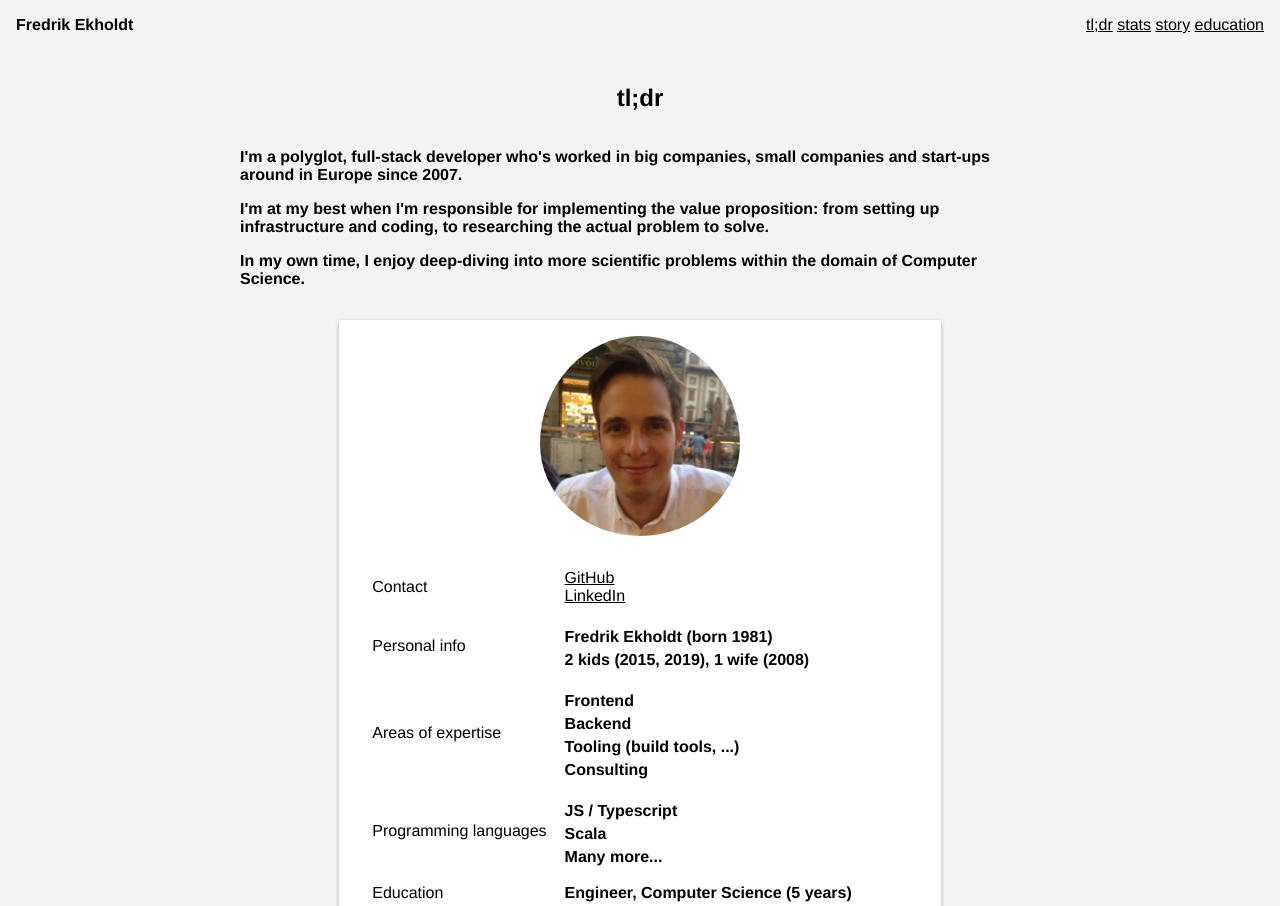
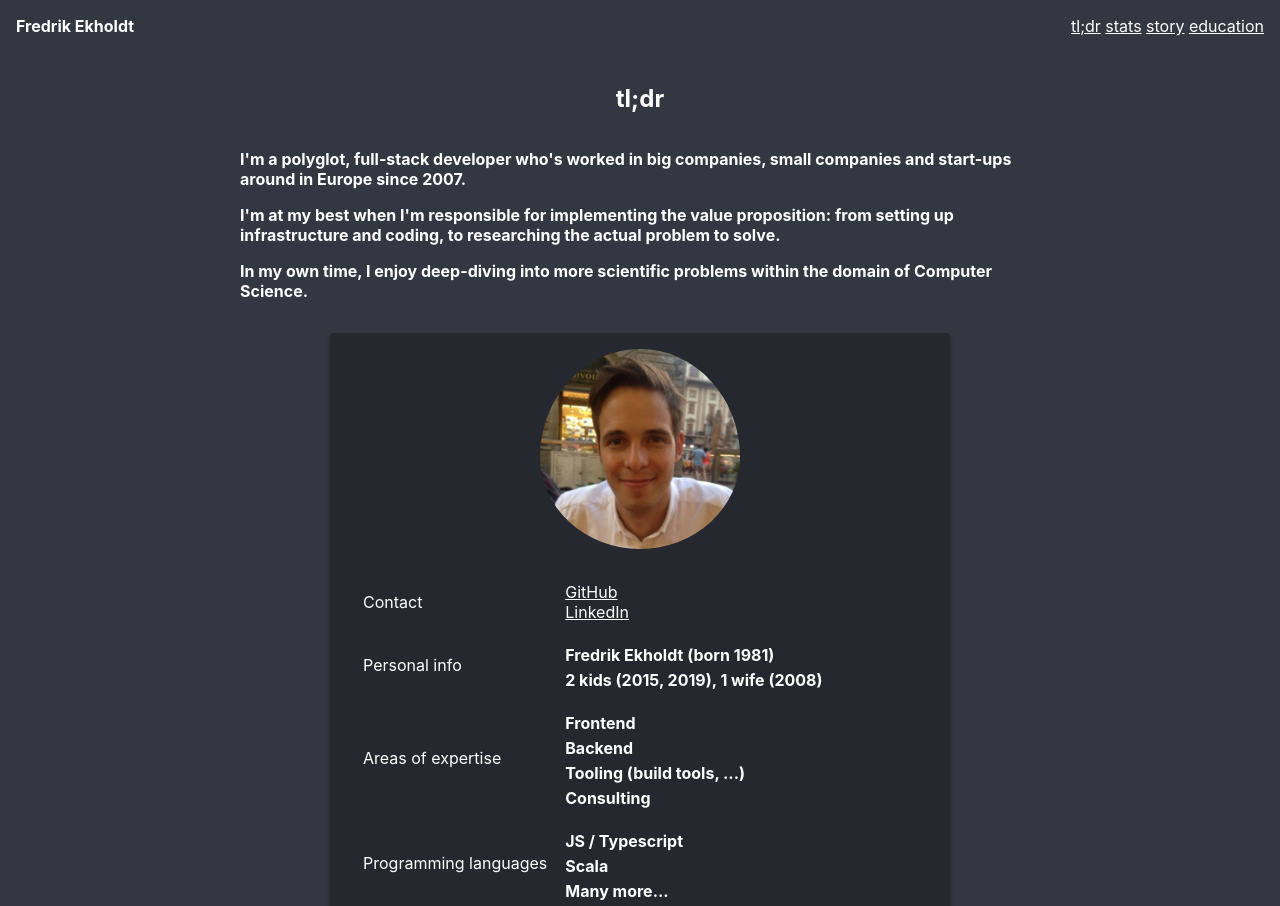
Before and after one commit to freekh/freekh.github.io, a website: page index.html in a window 1280 px wide. Shown: the top 906 px of the page. Drawn offline with Linux system fonts and the dark colour scheme.

Commit message:
Dark mode

```diff
--- a/style.css
+++ b/style.css
@@ -6,7 +6,7 @@ body {
   margin: 0;
   padding: 0;
   min-width: 300px;
-  font-family: "Helvetica";
+  font-family: "Inter", sans-serif;
   background-color: #f3f3f3;
 }
 
@@ -203,3 +203,21 @@ canvas {
   left: 0;
   translate: 0 4px;
 }
+
+@media (prefers-color-scheme: dark) {
+  body {
+    background: #333741;
+  }
+  .header__detached {
+    background-color: #25282f;
+    box-shadow: 0 2px 4px 0 hsla(0, 0%, 0%, 0.35);
+  }
+  a,
+  body {
+    color: #fff;
+  }
+  .card {
+    background-color: #25282f;
+    box-shadow: 0 2px 4px 0 hsla(0, 0%, 0%, 0.35);
+  }
+}
```
